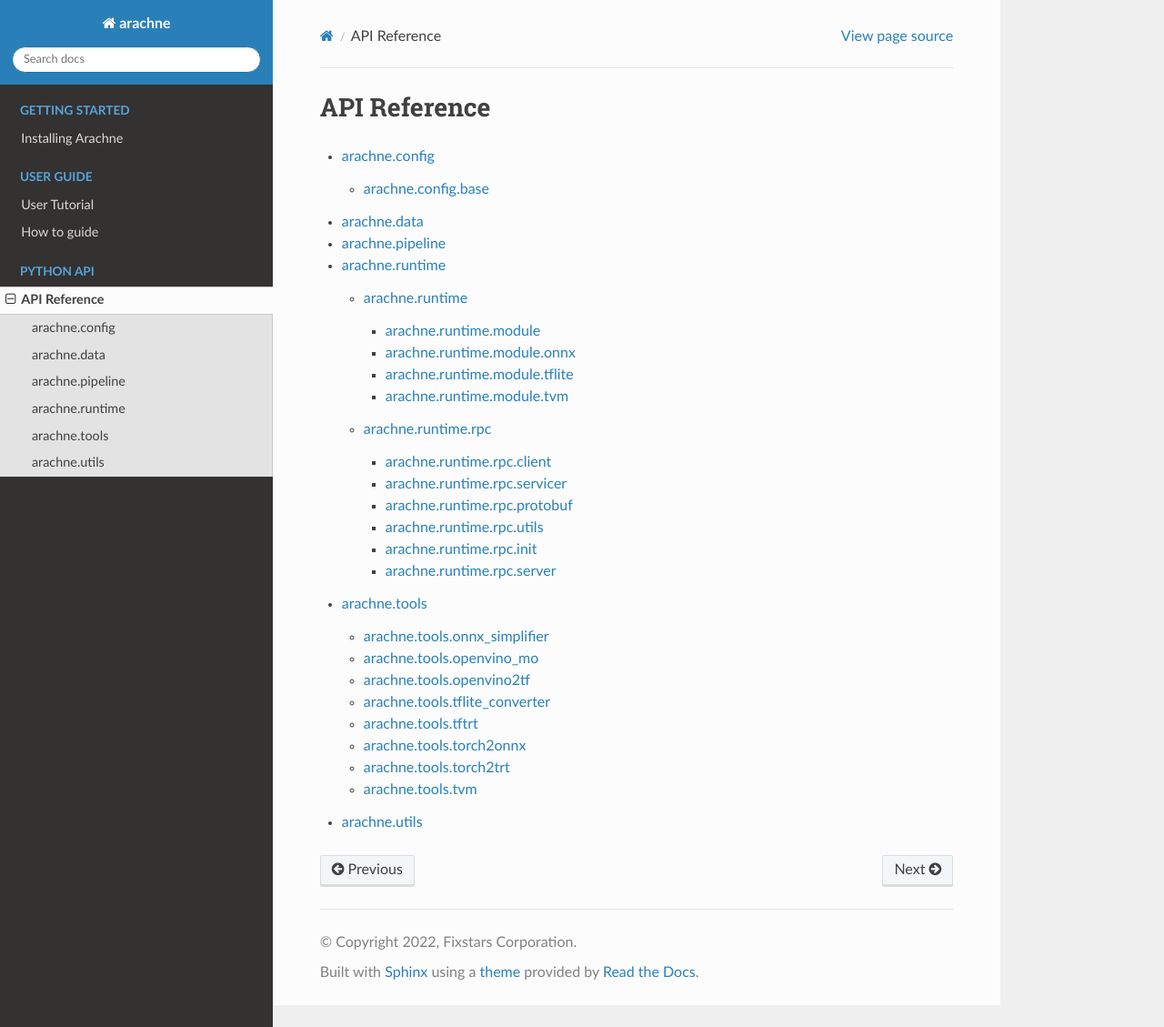
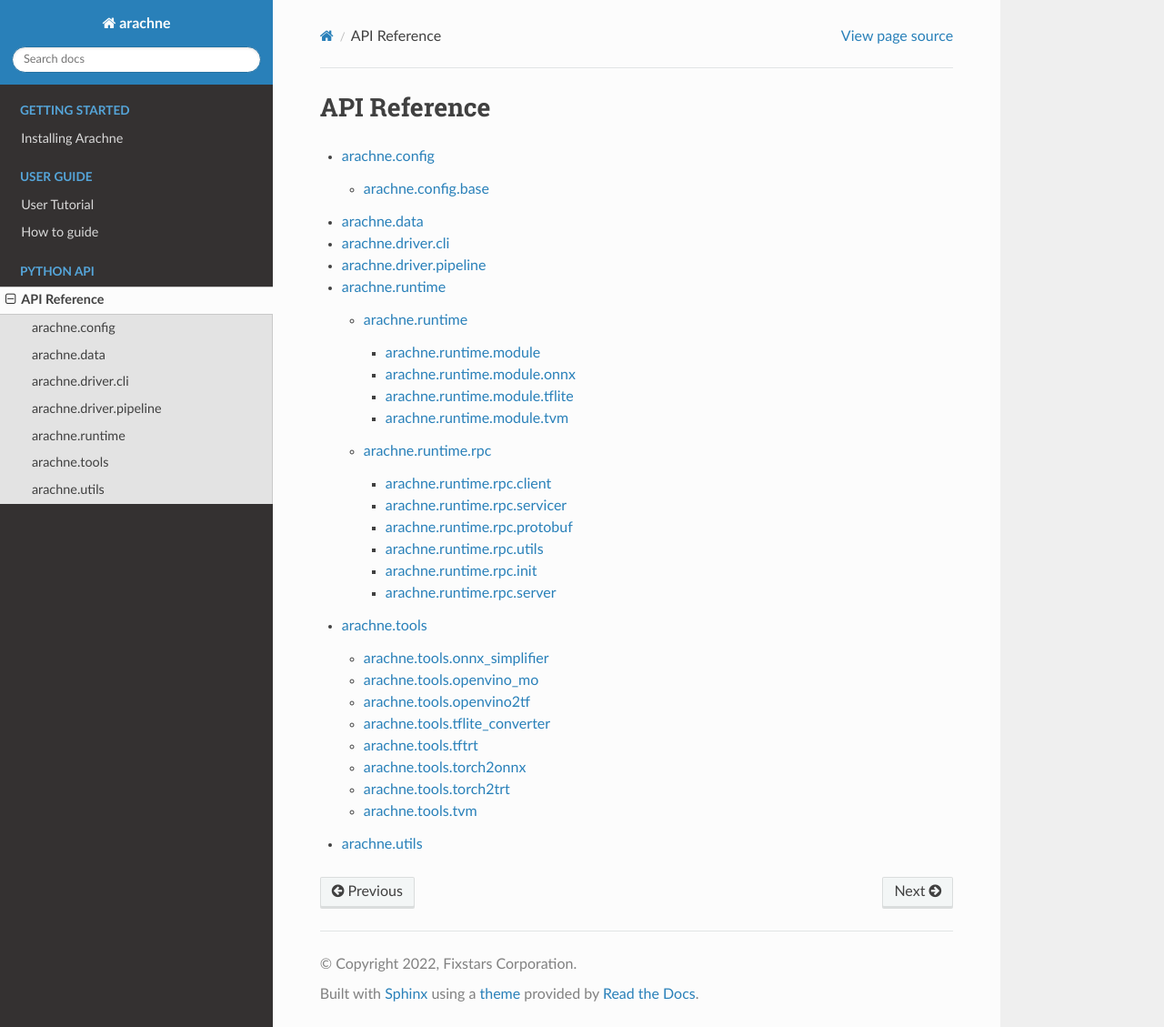
Before and after one commit to fixstars/arachne, a Sphinx documentation site: the page built from docs/api/index.rst, in a window 1280 px wide and 1129 px high. Shown: the whole window at 91% size. Built offline with Sphinx 7.4.7 and the Read the Docs theme 2.0.0, drawn with Linux system fonts in a browser that asks for light colours.

Commit message:
fix missing reference to arachne.pipeline

```diff
--- a/docs/api/index.rst
+++ b/docs/api/index.rst
@@ -6,7 +6,7 @@ API Reference
 
     config
     data
-    pipeline
+    driver
     runtime/index
     tools
     utils
```
Also changed, not shown: docs/api/driver.rst (added, +15 -0 lines), docs/api/pipeline.rst (deleted, +0 -7 lines).
